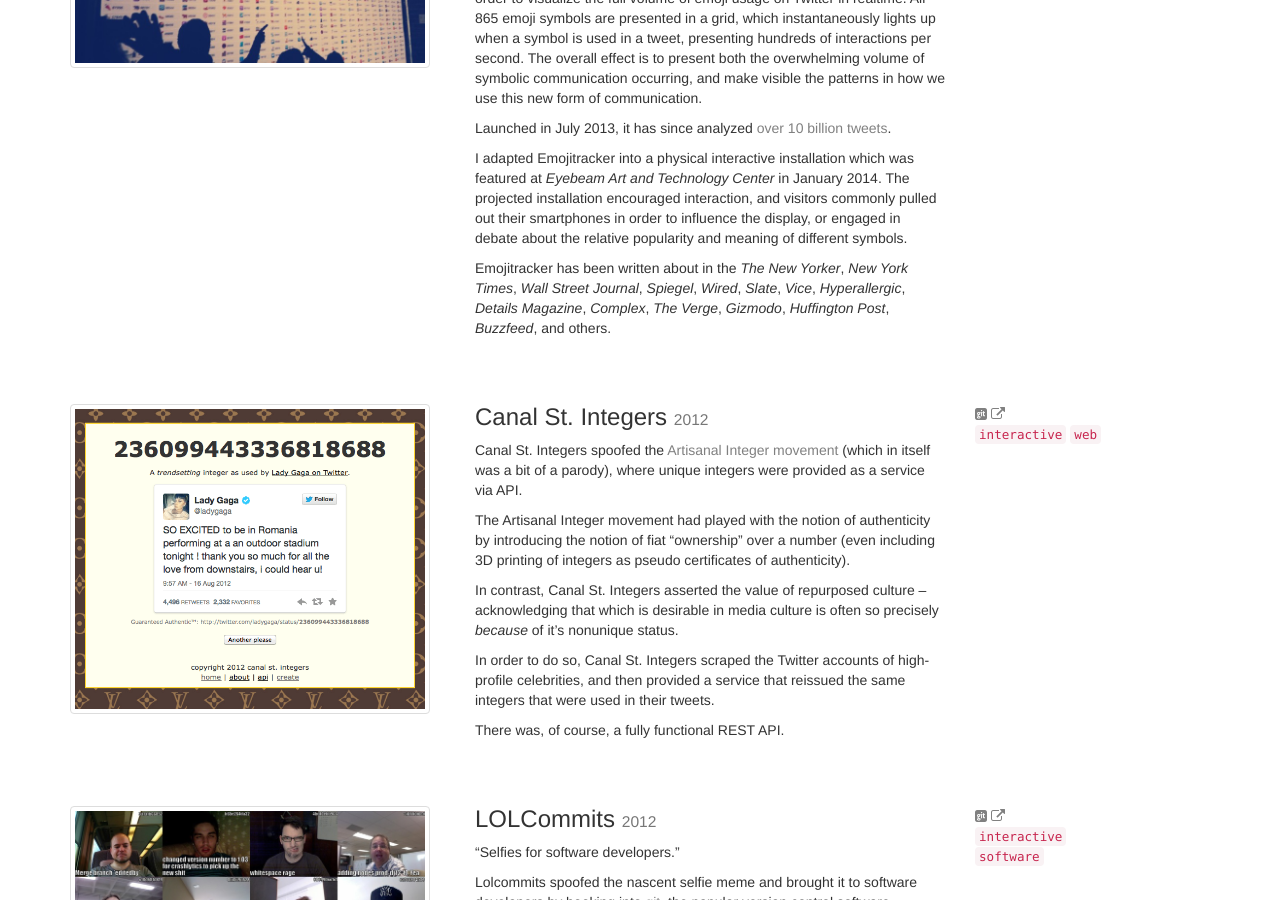
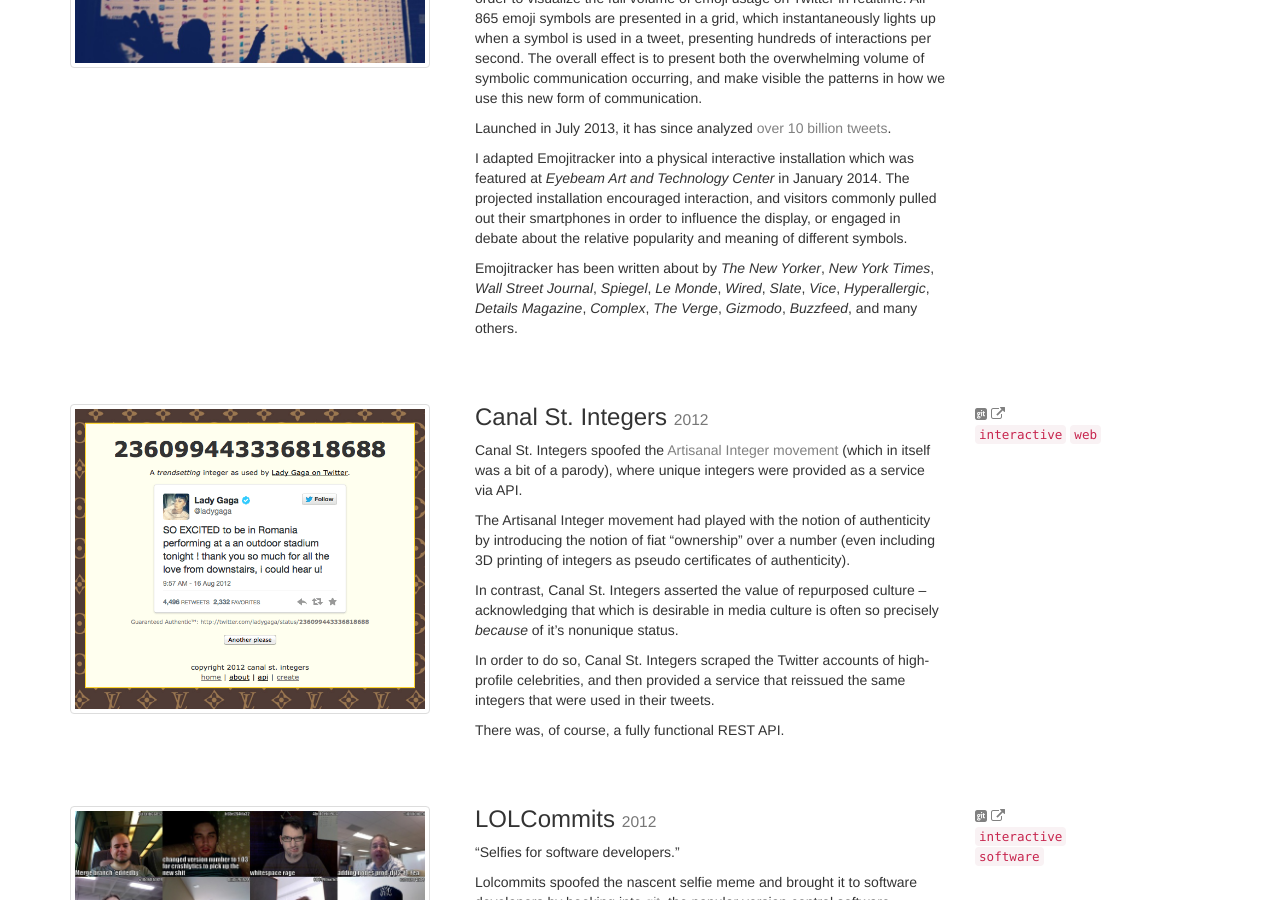
Before and after one commit to mroth/portfolio, a Jekyll site: the page built from index.html, in a window 1280 px wide and 900 px high, scrolled down 1747 px. Built offline with Jekyll 4.4.1, drawn with Linux system fonts in a browser that asks for light colours; nearby versions of some CDN libraries.

Commit message:
mention international press more

```diff
--- a/_posts/2013-07-04-emojitracker.md
+++ b/_posts/2013-07-04-emojitracker.md
@@ -24,6 +24,6 @@
 
 I adapted Emojitracker into a physical interactive installation which was featured at _Eyebeam Art and Technology Center_ in January 2014.  The projected installation encouraged interaction, and visitors commonly pulled out their smartphones in order to influence the display, or engaged in debate about the relative popularity and meaning of different symbols.
 
-Emojitracker has been written about in the _The New Yorker_, _New York Times_, _Wall Street Journal_, _Spiegel_, _Wired_, _Slate_, _Vice_, _Hyperallergic_, _Details Magazine_, _Complex_, _The Verge_, _Gizmodo_, _Huffington Post_, _Buzzfeed_, and others.
+Emojitracker has been written about by _The New Yorker_, _New York Times_, _Wall Street Journal_, _Spiegel_, _Le Monde_, _Wired_, _Slate_, _Vice_, _Hyperallergic_, _Details Magazine_, _Complex_, _The Verge_, _Gizmodo_, _Buzzfeed_, and many others.
 
 [1]: http://emojitracker.com/api/stats
```
